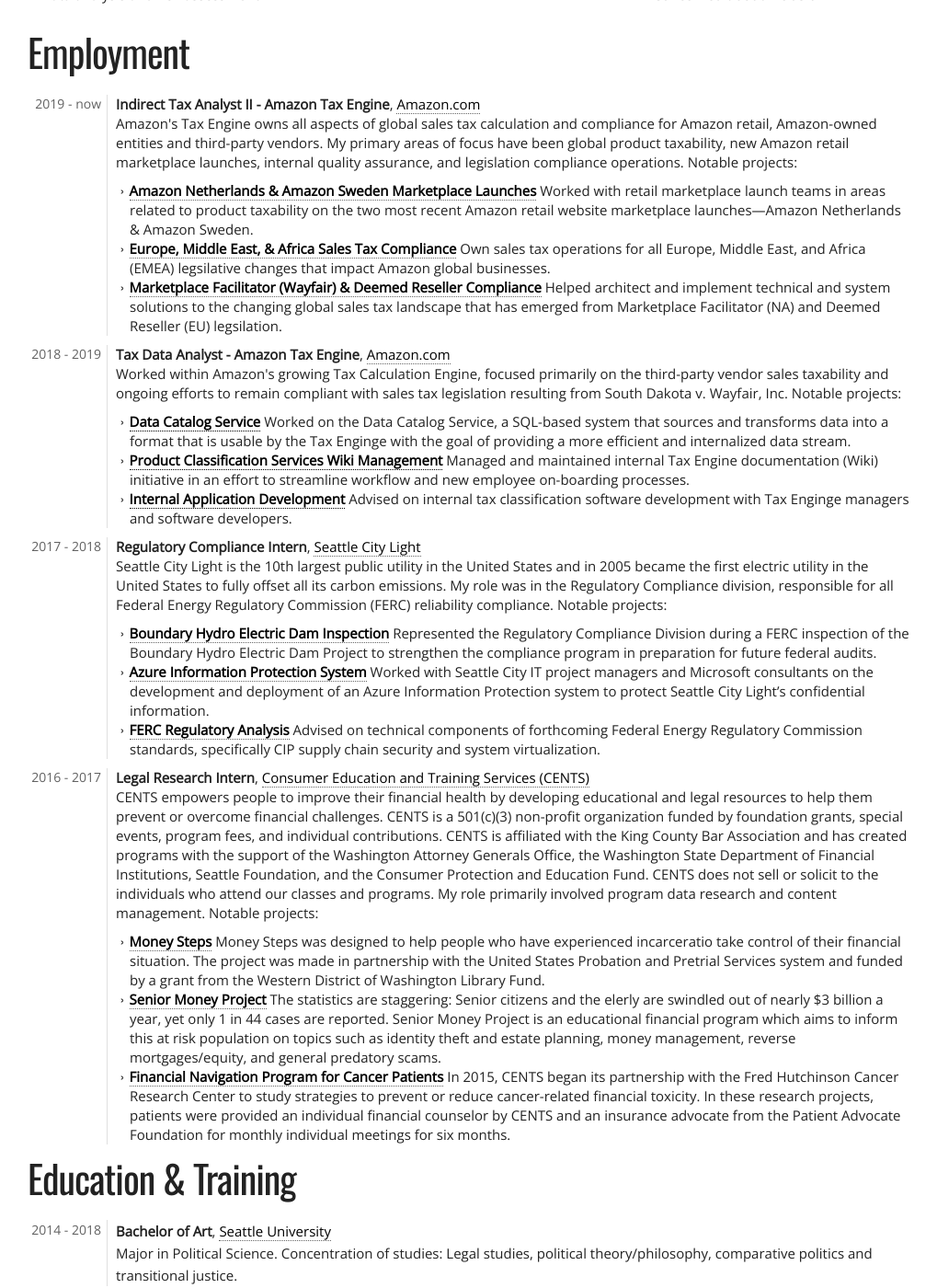
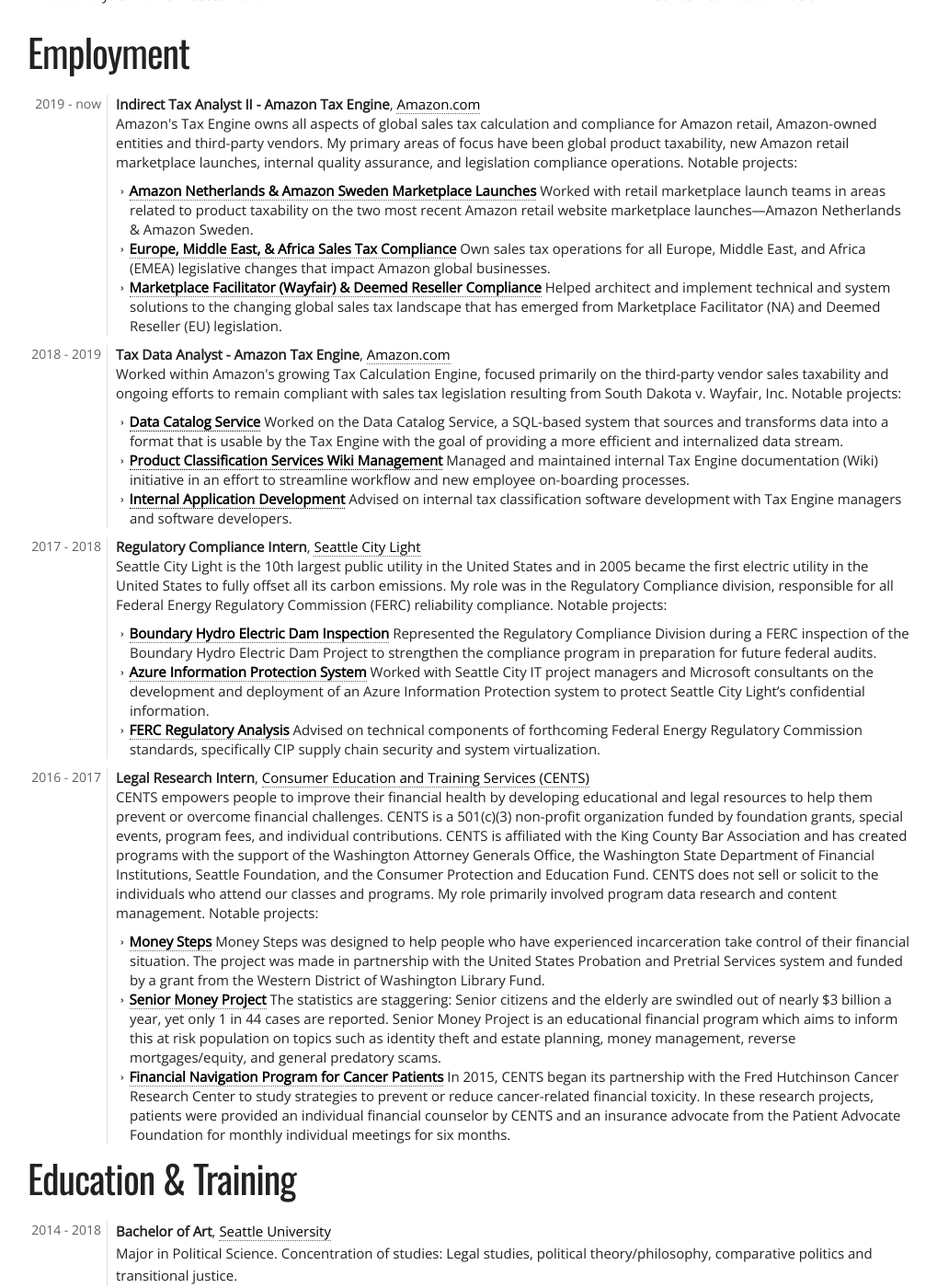
Before and after one commit to barrecan/cv, a Jekyll site: the page built from index.html, in a window 1280 px wide and 1400 px high, scrolled down 582 px. Shown: the whole window at 92% size, without its empty margins (130-1149 px from the left). Built offline with Jekyll 4.4.1, drawn with Linux system fonts in a browser that asks for light colours; nearby versions of some CDN libraries; some of the changed text lies outside the part shown.

Commit message:
fixing spelling errors.

```diff
--- a/_data/cv.yml
+++ b/_data/cv.yml
@@ -2,7 +2,7 @@
   name: Nick Barreca
   email: barrecan@gmail.com
   phone: (206) 963-2853
-  site: http://barrecan.com
+  site: https://barrecan.com
   city: Seattle, WA
   accounts:
     twitter: barrecan
@@ -11,7 +11,7 @@
     keybase: barrecan
   fingerprint: A333 CFEF 9B58 9FE2 A939  792A 1D0E ED3A DC2D 5EE7
 objective: >
-  Indirect tax professional at Amazon by day, training triathalon by night. Interested in identity, information networks, and privacy.
+  Indirect tax professional at Amazon by day, training triathlon by night. Interested in identity, information networks, and privacy.
 career:
   - company: Amazon.com
     link: https://www.amazon.com/
@@ -28,11 +28,11 @@
       - title: Europe, Middle East, & Africa Sales Tax Compliance
         link: https://www.avalara.com/vatlive/en/vat-rates/european-vat-rates.html
         description: >-
-          Own sales tax operations for all Europe, Middle East, and Africa (EMEA) legsilative changes that impact Amazon global businesses.
+          Own sales tax operations for all Europe, Middle East, and Africa (EMEA) legislative changes that impact Amazon global businesses.
       - title: Marketplace Facilitator (Wayfair) & Deemed Reseller Compliance
         link: https://www.salestaxinstitute.com/sales_tax_faqs/wayfair-economic-nexus
         description: >-
-          Helped architect and implement technical and system solutions to the changing global sales tax landscape that has emerged from Marketplace Facilitator (NA) and Deemed Reseller (EU) legsilation.
+          Helped architect and implement technical and system solutions to the changing global sales tax landscape that has emerged from Marketplace Facilitator (NA) and Deemed Reseller (EU) legislation.
   - company: Amazon.com
     link: https://www.amazon.com/
     title: Tax Data Analyst - Amazon Tax Engine
@@ -43,13 +43,13 @@
     projects:
       - title: Data Catalog Service
         description: >-
-          Worked on the Data Catalog Service, a SQL-based system that sources and transforms data into a format that is usable by the Tax Enginge with the goal of providing a more efficient and internalized data stream.
+          Worked on the Data Catalog Service, a SQL-based system that sources and transforms data into a format that is usable by the Tax Engine with the goal of providing a more efficient and internalized data stream.
       - title: Product Classification Services Wiki Management
         description: >-
           Managed and maintained internal Tax Engine documentation (Wiki) initiative in an effort to streamline workflow and new employee on-boarding processes.
       - title: Internal Application Development
         description: >-
-          Advised on internal tax classification software development with Tax Enginge managers and software developers.
+          Advised on internal tax classification software development with Tax Engine managers and software developers.
   - company: Seattle City Light
     link: http://seattle.gov/light/
     title: Regulatory Compliance Intern
@@ -82,11 +82,11 @@
       - title: Money Steps
         link: http://moneystepsproject.org/
         description: >-
-          Money Steps was designed to help people who have experienced incarceratio take control of their financial situation. The project was made in partnership with the United States Probation and Pretrial Services system and funded by a grant from the Western District of Washington Library Fund.
+          Money Steps was designed to help people who have experienced incarceration take control of their financial situation. The project was made in partnership with the United States Probation and Pretrial Services system and funded by a grant from the Western District of Washington Library Fund.
       - title: Senior Money Project
         link: http://seniormoneyproject.org/
         description: >-
-          The statistics are staggering: Senior citizens and the elerly are swindled out of nearly $3 billion a year, yet only 1 in 44 cases are reported. Senior Money Project is an educational financial program which aims to inform this at risk population on topics such as identity theft and estate planning, money management, reverse mortgages/equity, and general predatory scams.
+          The statistics are staggering: Senior citizens and the elderly are swindled out of nearly $3 billion a year, yet only 1 in 44 cases are reported. Senior Money Project is an educational financial program which aims to inform this at risk population on topics such as identity theft and estate planning, money management, reverse mortgages/equity, and general predatory scams.
       - title: Financial Navigation Program for Cancer Patients
         link: http://centsprogram.org/wordpress/wp-content/uploads/2018/12/flyer-planners.pdf
         description: >-
```
